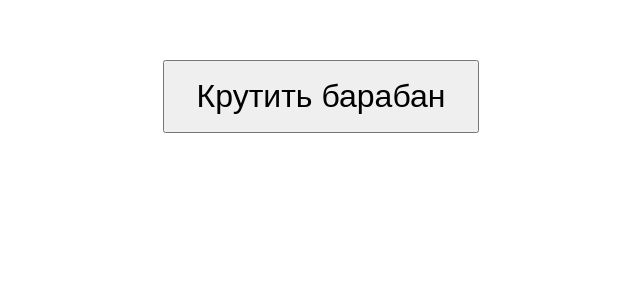
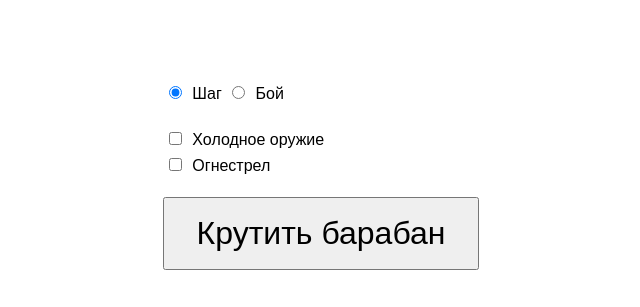
Before and after one commit to GoshaTkachenko/gameWheel, a plain HTML site: page index.html in a window 1280 px wide. Shown: the part 108-415 px from the top of the page, without its empty margins (319-959 px from the left). Drawn offline with Linux system fonts and the light colour scheme.

Commit message:
Бета 1.1

```diff
--- a/index.html
+++ b/index.html
@@ -10,6 +10,28 @@
 <body>
     <div id="page">
         <div id="form">
+            <div id='modeChoice'>
+                <span>
+                    <input name="modeChoice" type="radio" value='step' id='step' checked>
+                    <label for="step">Шаг</label>
+                </span>
+                <span>
+                    <input name="modeChoice" type="radio" value="fight" id='fight'>
+                    <label for="fight">Бой</label>
+                </span>
+            </div>
+
+            <div id='weaponsChoice'>
+                <div>
+                    <input type='checkbox' id="coldWeapon" name="coldWeapon">
+                    <label for="coldWeapon">Холодное оружие</label>
+                </div>
+                <div>
+                    <input type="checkbox" id="autoWeapon" name="autoWeapon">
+                    <label for="autoWeapon">Огнестрел</label>
+                </div>
+            </div>
+
             <button id='btn'>Крутить барабан</button>
         </div>
         <div id="resultField"></div>
--- a/index.js
+++ b/index.js
@@ -23,6 +23,7 @@ function getRandom() {
 
     return countStep;
 }
+
 
 let countBite = 1;
 let resultBite = '';
@@ -50,7 +51,6 @@ function bite(coldWeapon, autoWeapon) {
         } else {
             bite(coldWeapon, autoWeapon);
         }
-
     }
 
     return 'Вас укусили ' + countBite + ' раз. Затем вы ' + resultBite;
@@ -65,7 +65,7 @@ function fight(coldWeapon, autoWeapon) {
         result = 'Вы убегаете ' + getRandom() + ' шага';
 
     } else if (rnd === 2) {
-        result = 'Вас укусили ' + bite(coldWeapon, autoWeapon) + 'раз(а)';
+        result = 'Вас укусили ' + bite(coldWeapon, autoWeapon) + ' раз(а)';
 
     } else if (rnd === 3) {
         if (coldWeapon) {
@@ -85,11 +85,11 @@ function fight(coldWeapon, autoWeapon) {
     return result;
 }
 
-function main () {
+function main() {
     let result;
     let mode = 'fight'; // 'run'
-    let coldWeapon = false;
-    let autoWeapon = false;
+    let coldWeapon = true;
+    let autoWeapon = true;
 
     if (mode == 'run') {
         result = 'Вы ходите на ' + getRandom() + ' шага';
@@ -105,6 +105,13 @@ function main () {
 let btn = document.querySelector('#btn');
 let resultField = document.querySelector('#resultField');
 
+let modeChoice = document.querySelector('[name=modeChoice]');
+
+let coldWeaponCheck = document.querySelector('#coldWeapon');
+let autoWeaponCheck = document.querySelector('#autoWeapon');
+
+
 btn.addEventListener('click', function(){
+    console.log(modeChoice);
     resultField.innerText = main();
 })
--- a/style.css
+++ b/style.css
@@ -22,3 +22,22 @@
 #resultField {
     margin-top: 40px;
 }
+
+#modeChoice {
+    margin-top: 20px;
+}
+
+#weaponsChoice {
+    margin: 20px 0 20px 0;
+}
+
+
+
+p,
+label {
+    font: 1rem 'Fira Sans', sans-serif;
+}
+
+input {
+    margin: .4rem;
+}
```
